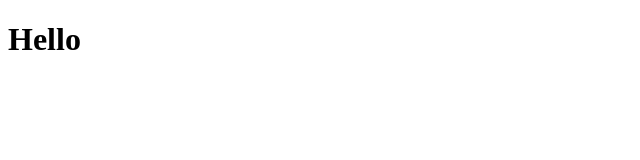
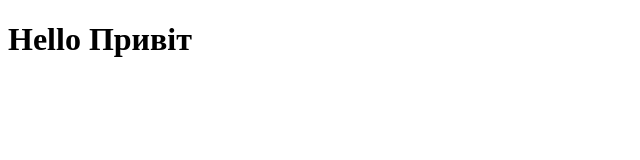
Before and after one commit to Halashevskyi/project1-tutorial-, a plain HTML site: page index.html in a window 1280 px wide. Shown: the whole page, without its empty margins (0-640 px from the left). Drawn offline with Linux system fonts and the light colour scheme.

Commit message:
create html

```diff
--- a/index.html
+++ b/index.html
@@ -7,6 +7,6 @@
     <title>Document</title>
 </head>
 <body>
-    <h1>Hello</h1>
+    <h1>Hello Привіт</h1>
 </body>
 </html>
```
